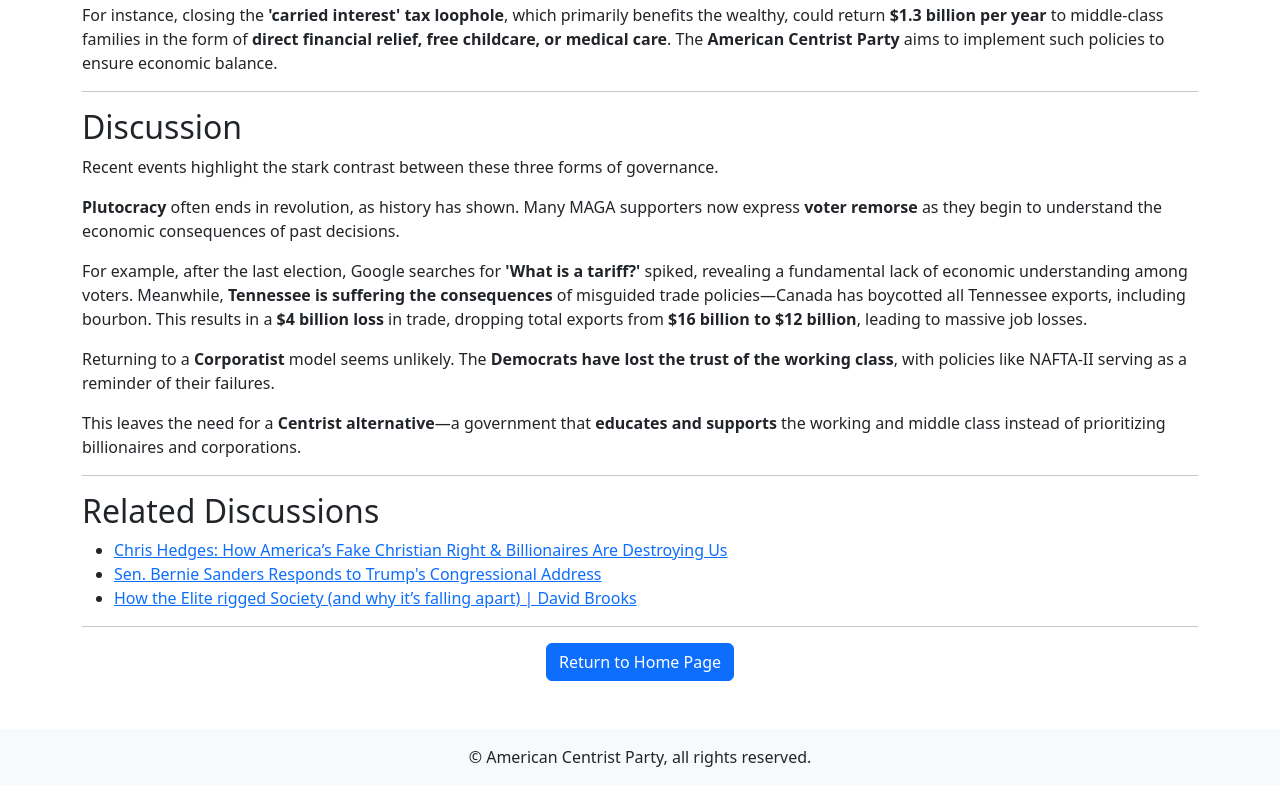
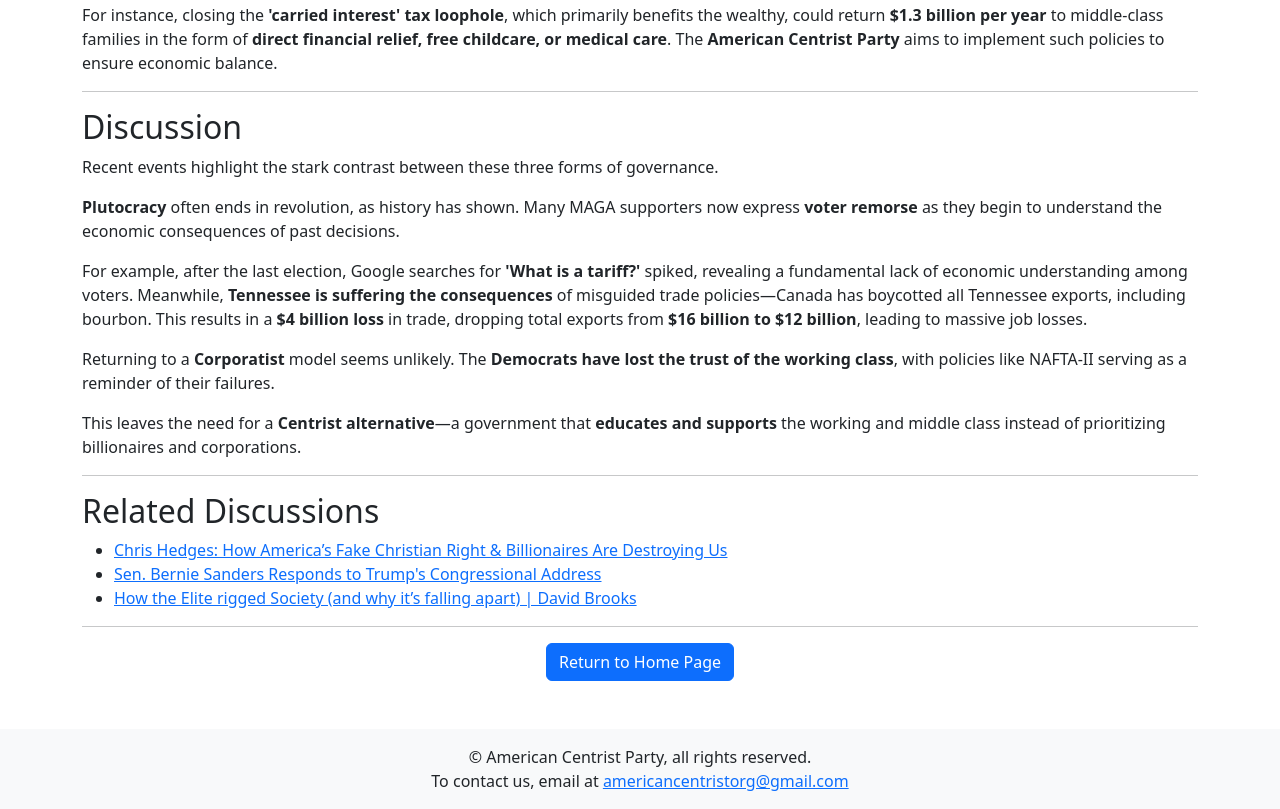
Before and after one commit to cpsource/americancentrist, a plain HTML site: page Is_Centrist.html in a window 1280 px wide. Shown: the part 717-1526 px from the top of the page. Before the commit the page ends 1502 px from the top, so only its background shows below. Drawn offline with nearby package versions, Linux system fonts and the light colour scheme.

Commit message:
include footer.html

```diff
--- a/Is_Centrist.html
+++ b/Is_Centrist.html
@@ -49,9 +49,16 @@
         </p>
     </div>
 
-    <footer class="bg-light text-center py-3 mt-5">
-        <p class="mb-0">&copy; American Centrist Party, all rights reserved.</p>
-    </footer>
+    <div id="footer-placeholder"></div>
+
+<script>
+    fetch("footer.html")
+        .then(response => response.text())
+        .then(data => {
+            document.getElementById("footer-placeholder").innerHTML = data;
+        })
+        .catch(error => console.error("Error loading footer:", error));
+</script>
 
     <script src="https://cdn.jsdelivr.net/npm/bootstrap@5.3.0/dist/js/bootstrap.bundle.min.js"></script>
 </body>
```
Also changed, not shown: Carried_Interest_Loophole.html (+10 -3 lines), ChildbearingSupport.html (+10 -3 lines), CreatedEqual.html (+10 -3 lines), DOGE_Farming_Contracts.html (+11 -3 lines), Indirect_Subsidies.html (+10 -3 lines), Negotiate_Drug_Prices.html (+10 -3 lines), Oil_And_Gas_Subsidies.html (+10 -3 lines), Remove_Unwanted_Chemicals.html (+10 -3 lines), Repeal_Republican_2025_Taxes.html (+10 -3 lines), Right_Of_First_Refusal.html (+10 -3 lines), SocialSecurityWageBase.html (+10 -3 lines), Tariffs_Tn_Effects.html (+11 -0 lines), USAID.html (+11 -0 lines).
